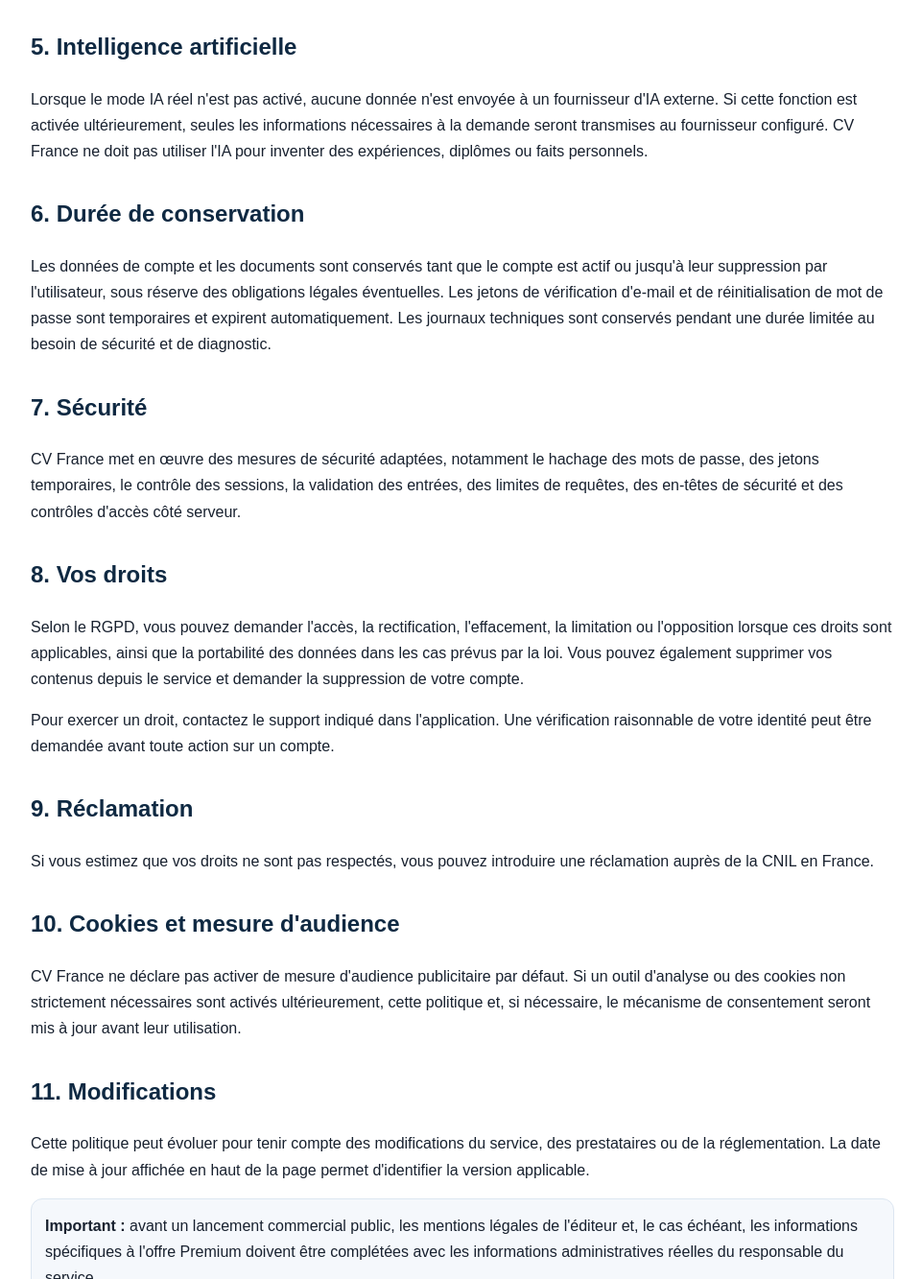
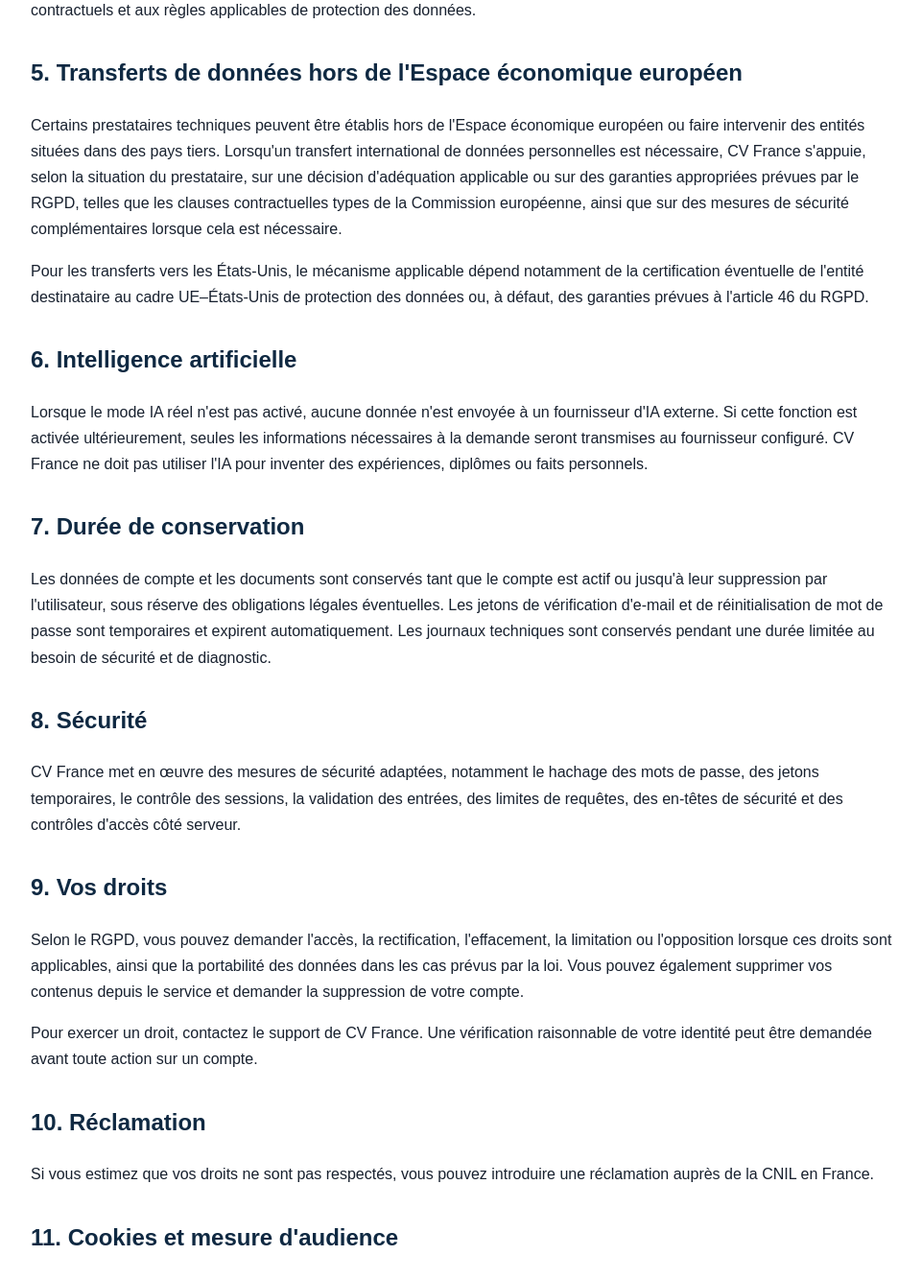
Before and after one commit to mbark1921-web/cv-france, a website: page public/privacy.html in a window 1280 px wide. Shown: the part 1467-2800 px from the top of the page at 96% size, without its empty margins (158-1119 px from the left). Drawn offline with Linux system fonts and the light colour scheme.

Commit message:
Strengthen privacy disclosures for launch

```diff
--- a/public/privacy.html
+++ b/public/privacy.html
@@ -12,12 +12,12 @@
 </head>
 <body>
   <h1>Politique de confidentialité — CV France</h1>
-  <p>Dernière mise à jour : 3 septembre 2026.</p>
+  <p>Dernière mise à jour : 4 septembre 2026.</p>
 
   <p>CV France est un service d'aide à la création de CV et de lettres de motivation, au suivi des candidatures et à la préparation à l'entretien. Cette politique explique quelles données sont traitées, pourquoi elles le sont et quels sont vos droits.</p>
 
   <h2>1. Responsable du traitement et contact</h2>
-  <p>Le service CV France est responsable des traitements décrits ci-dessous. Pour toute question relative à vos données personnelles ou pour exercer vos droits, utilisez l'adresse de support indiquée dans l'application.</p>
+  <p>Le service CV France est responsable des traitements décrits ci-dessous. Pour toute question relative à vos données personnelles ou pour exercer vos droits, utilisez l'adresse de support communiquée par CV France dans l'application ou dans ses e-mails transactionnels. Les informations relatives à l'éditeur sont précisées dans les <a href="/mentions-legales.html">Mentions légales</a>.</p>
 
   <h2>2. Données traitées</h2>
   <p>Selon les fonctions que vous utilisez, CV France peut traiter :</p>
@@ -51,30 +51,34 @@
   </ul>
   <p>Ces prestataires ne doivent traiter les données que pour fournir leurs services conformément à leurs engagements contractuels et aux règles applicables de protection des données.</p>
 
-  <h2>5. Intelligence artificielle</h2>
+  <h2>5. Transferts de données hors de l'Espace économique européen</h2>
+  <p>Certains prestataires techniques peuvent être établis hors de l'Espace économique européen ou faire intervenir des entités situées dans des pays tiers. Lorsqu'un transfert international de données personnelles est nécessaire, CV France s'appuie, selon la situation du prestataire, sur une décision d'adéquation applicable ou sur des garanties appropriées prévues par le RGPD, telles que les clauses contractuelles types de la Commission européenne, ainsi que sur des mesures de sécurité complémentaires lorsque cela est nécessaire.</p>
+  <p>Pour les transferts vers les États-Unis, le mécanisme applicable dépend notamment de la certification éventuelle de l'entité destinataire au cadre UE–États-Unis de protection des données ou, à défaut, des garanties prévues à l'article 46 du RGPD.</p>
+
+  <h2>6. Intelligence artificielle</h2>
   <p>Lorsque le mode IA réel n'est pas activé, aucune donnée n'est envoyée à un fournisseur d'IA externe. Si cette fonction est activée ultérieurement, seules les informations nécessaires à la demande seront transmises au fournisseur configuré. CV France ne doit pas utiliser l'IA pour inventer des expériences, diplômes ou faits personnels.</p>
 
-  <h2>6. Durée de conservation</h2>
+  <h2>7. Durée de conservation</h2>
   <p>Les données de compte et les documents sont conservés tant que le compte est actif ou jusqu'à leur suppression par l'utilisateur, sous réserve des obligations légales éventuelles. Les jetons de vérification d'e-mail et de réinitialisation de mot de passe sont temporaires et expirent automatiquement. Les journaux techniques sont conservés pendant une durée limitée au besoin de sécurité et de diagnostic.</p>
 
-  <h2>7. Sécurité</h2>
+  <h2>8. Sécurité</h2>
   <p>CV France met en œuvre des mesures de sécurité adaptées, notamment le hachage des mots de passe, des jetons temporaires, le contrôle des sessions, la validation des entrées, des limites de requêtes, des en-têtes de sécurité et des contrôles d'accès côté serveur.</p>
 
-  <h2>8. Vos droits</h2>
+  <h2>9. Vos droits</h2>
   <p>Selon le RGPD, vous pouvez demander l'accès, la rectification, l'effacement, la limitation ou l'opposition lorsque ces droits sont applicables, ainsi que la portabilité des données dans les cas prévus par la loi. Vous pouvez également supprimer vos contenus depuis le service et demander la suppression de votre compte.</p>
-  <p>Pour exercer un droit, contactez le support indiqué dans l'application. Une vérification raisonnable de votre identité peut être demandée avant toute action sur un compte.</p>
+  <p>Pour exercer un droit, contactez le support de CV France. Une vérification raisonnable de votre identité peut être demandée avant toute action sur un compte.</p>
 
-  <h2>9. Réclamation</h2>
+  <h2>10. Réclamation</h2>
   <p>Si vous estimez que vos droits ne sont pas respectés, vous pouvez introduire une réclamation auprès de la CNIL en France.</p>
 
-  <h2>10. Cookies et mesure d'audience</h2>
+  <h2>11. Cookies et mesure d'audience</h2>
   <p>CV France ne déclare pas activer de mesure d'audience publicitaire par défaut. Si un outil d'analyse ou des cookies non strictement nécessaires sont activés ultérieurement, cette politique et, si nécessaire, le mécanisme de consentement seront mis à jour avant leur utilisation.</p>
 
-  <h2>11. Modifications</h2>
+  <h2>12. Modifications</h2>
   <p>Cette politique peut évoluer pour tenir compte des modifications du service, des prestataires ou de la réglementation. La date de mise à jour affichée en haut de la page permet d'identifier la version applicable.</p>
 
-  <div class="note"><strong>Important :</strong> avant un lancement commercial public, les mentions légales de l'éditeur et, le cas échéant, les informations spécifiques à l'offre Premium doivent être complétées avec les informations administratives réelles du responsable du service.</div>
+  <div class="note"><strong>Phase actuelle :</strong> lancement gratuit, sans abonnement payant et sans intelligence artificielle externe. Les informations spécifiques à une éventuelle offre Premium seront ajoutées avant son activation.</div>
 
-  <footer><a href="/">Retour à CV France</a> · <a href="/terms.html">Conditions d'utilisation</a></footer>
+  <footer><a href="/">Retour à CV France</a> · <a href="/mentions-legales.html">Mentions légales</a> · <a href="/terms.html">Conditions d'utilisation</a></footer>
 </body>
 </html>
```
